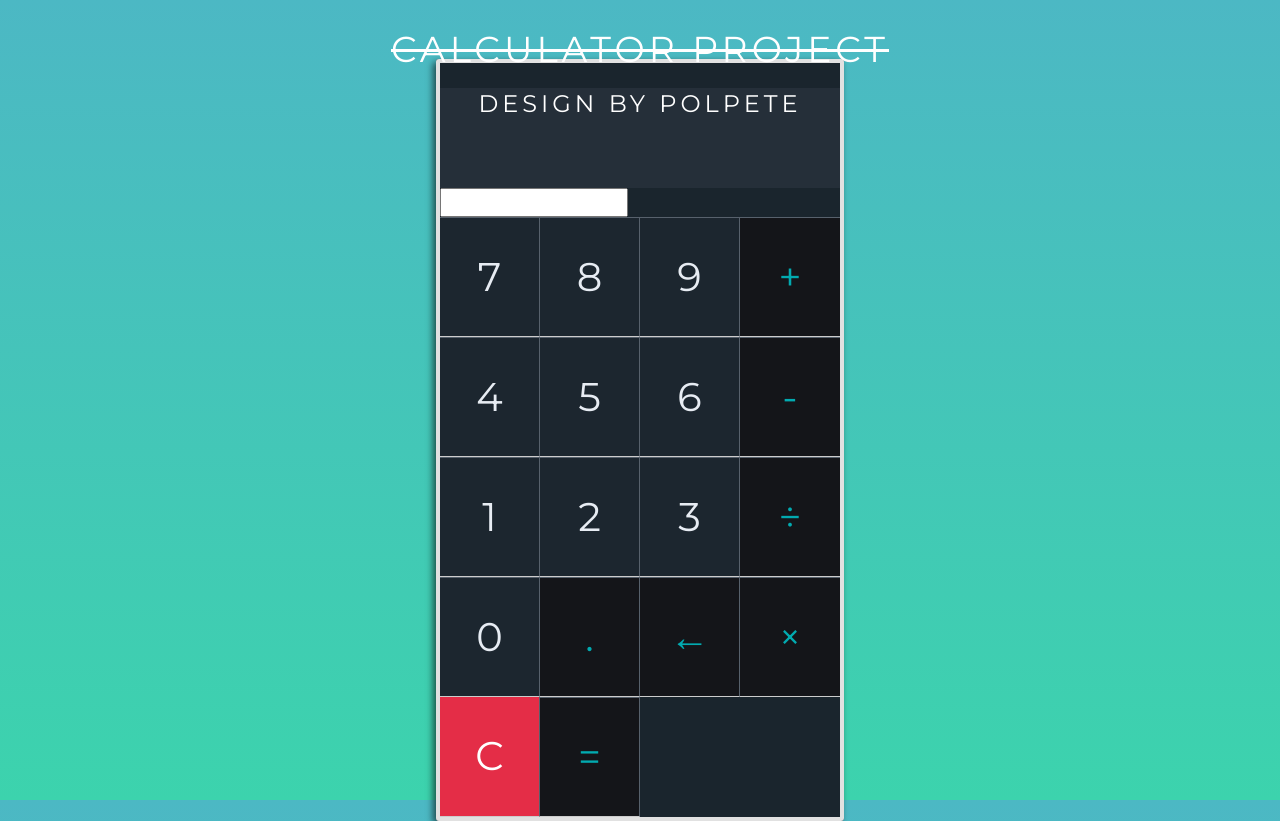
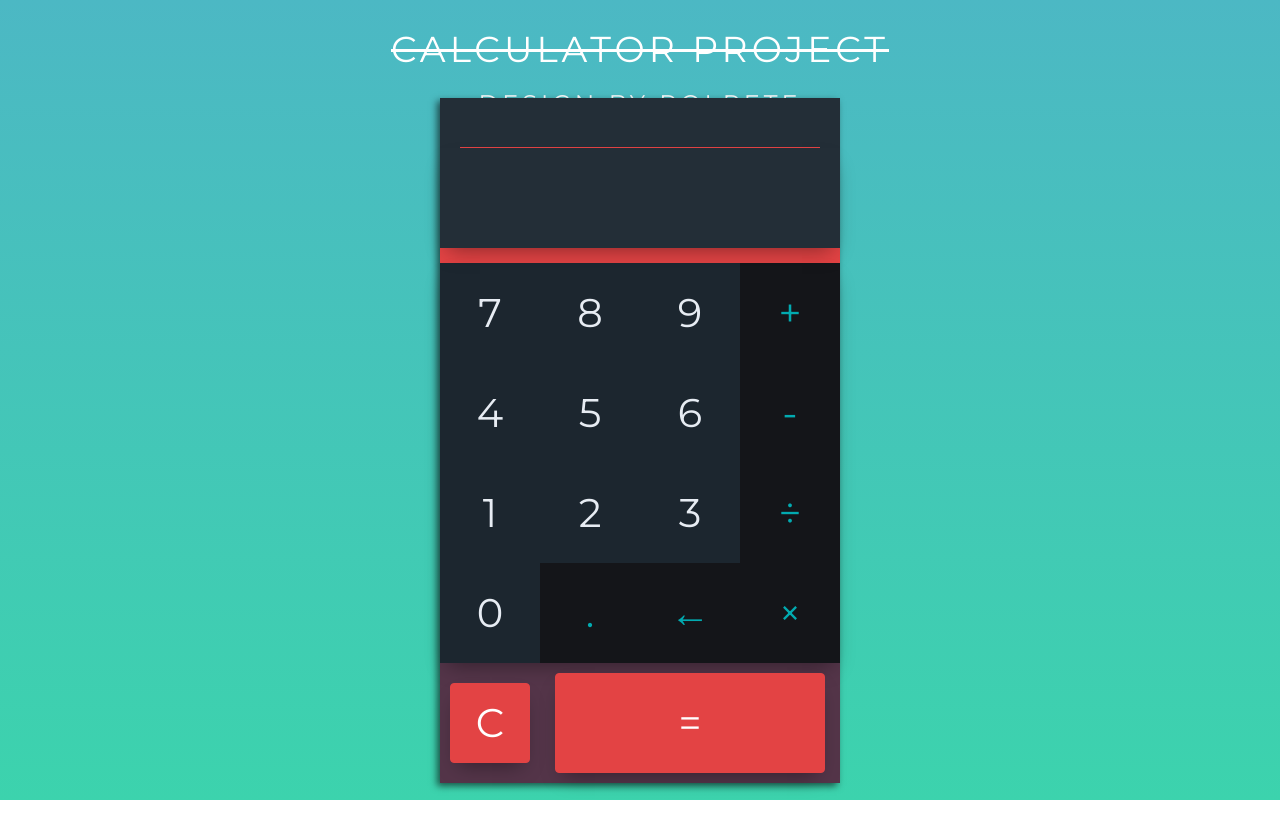
Before and after one commit to PolPete/calculator, a plain HTML site: page index.html in a window 1280 px wide. After the commit the page ends 800 px from the top, so only its background shows below. Drawn offline with nearby package versions, Linux system fonts and the light colour scheme.

Commit message:
Changed background color and font-family

```diff
--- a/styles/style.css
+++ b/styles/style.css
@@ -10,12 +10,15 @@ header {
 	text-align: center;
 	color: #FFF;
 }
+
 h1, h2, h3 {
 	font-family: 'Montserrat', sans-serif;
 }
+
 header h1 {
 	text-decoration: line-through;
 }
+
 .container {
 	display: flex;
 	align-items: center;
@@ -25,57 +28,114 @@ header h1 {
 }
 
 #container {
-	width: 408px;
-	padding: 0;
+	position: relative;
+	width: 400px;
+	padding: 0 0 120px;
 	margin: 20px auto;
-	background-color: #1A252D;
-	border-radius: 3px;
-	border: 4px solid #E1E1E1;
+	background-color: #543549;
+	border: none;
 	box-shadow: -3px 3px 7px rgba(0, 0, 0, .6);
+}
+
+#upperBg {
+	position: absolute;
+	top: 80px;
+	left: 0;
+	width: 400px;
+	height: 125px;
+	background-color: #E34344;
+	z-index: 0;
+}
+
+.displayWrapper {
+	display: block;
+	margin: 0;
+	height: 50px;
+	width: 400px;
+	background-color: #232E37;
 }
 
 #display {
 	display: block;
-	margin: 25px 0 0;
+	margin: 0 20px;
+	height: 50px;
+	width: 360px;
+	padding: 4px 25px 0;
+	border: none;
+	border-bottom: 1px solid #E34344;
+	background-color: #232E37;
+	font-size: 24px;
+	color: #E34344;
+	text-align: right;
+	font-family: 'Lato', sans-serif;
+	font-weight: 100;
+	font-style: italic;
+}
+
+
+#mainDisplay {
+	position: relative;
+	display: block;
+	margin: 0;
 	height: 100px;
 	width: 400px;
 	padding: 20px 10px 0;
 	border: none;
-	background-color: #252F39;
+	background-color: #232E37;
 	font-size: 42px;
 	color: #E7ECF3;
 	text-align: right;
 	font-weight: 400;
+	z-index: 5;
+	-moz-box-shadow: 0px 10px 20px -8px rgba(0, 0, 0, 0.4);
+	-webkit-box-shadow: 0px 10px 20px -8px rgba(0, 0, 0, 0.4);
+	-ms-box-shadow: 0px 10px 20px -8px rgba(0, 0, 0, 0.4);
+	box-shadow: 0px 10px 20px -8px rgba(0, 0, 0, 0.4);
+}
+
+.buttonContainer {
+	position: relative;
+	height: 400px;
+	margin-top: 15px;
+	padding-bottom: 30px;
+	background-color: #1C262F;
+	-moz-box-shadow: 0px 10px 20px -8px rgba(0, 0, 0, 0.4);
+	-webkit-box-shadow: 0px 10px 20px -8px rgba(0, 0, 0, 0.4);
+	-ms-box-shadow: 0px 10px 20px -8px rgba(0, 0, 0, 0.4);
+	box-shadow: 0px 10px 20px -8px rgba(0, 0, 0, 0.4);
+}
+
+.clearEqualContainer {
+	position: absolute;
+	bottom: 10px;
 }
 
 .button {
 	float: left;
 	margin: 0;
 	width: 100px;
-	height: 120px;
+	height: 100px;
 	font-size: 40px;
 	font-weight: 100;
 	font-stretch: normal;
 	font-family: 'Montserrat', sans-serif;
+	border-bottom: none;
+}
+
+.button:focus {
+	outline: 0;
 }
 
 .mathButtons {
 	margin: 0;
 	color: #02AAB0;
 	background-color: #141519;
-	border-top: 1px solid #57616C;
 	font-family: 'Montserrat', sans-serif;
-}
-
-.equalButton {
-	border-right: 1px solid #57616C;
 }
 
 .digits {
 	color: #E7ECF3;
 	background-color: #1C262F;
-	border-top: 1px solid #57616C;
-	border-right: 1px solid #57616C;
 }
 
 .digits:hover,
@@ -83,11 +143,35 @@ header h1 {
 	background-color: #232E37;
 }
 
-#clearButton:hover {
+#equalButton:hover,
+#clearButton:hover{
+	border: 1px solid #882E3F;
 	background-color: #882E3F;
 }
+
+#equalButton {
+	color: #FFF;
+	background-color: #E34344;
+	width: 270px;
+	margin: 0 15px;
+	border: 1px solid #E34344;
+	border-radius: 4px;
+	-moz-box-shadow: 0px 10px 20px -8px rgba(0, 0, 0, 0.4);
+	-webkit-box-shadow: 0px 10px 20px -8px rgba(0, 0, 0, 0.4);
+	-ms-box-shadow: 0px 10px 20px -8px rgba(0, 0, 0, 0.4);
+	box-shadow: 0px 10px 20px -8px rgba(0, 0, 0, 0.4);
+}
+
 #clearButton {
 	color: #FFF;
-	background-color: #E42D47;
-	border-right: 1px solid #57616C;
+	background-color: #E34344;
+	height: 80px;
+	width: 80px;
+	margin: 10px;
+	border: 1px solid #E34344;
+	border-radius: 4px;
+	-moz-box-shadow: 0px 10px 20px -8px rgba(0, 0, 0, 0.4);
+	-webkit-box-shadow: 0px 10px 20px -8px rgba(0, 0, 0, 0.4);
+	-ms-box-shadow: 0px 10px 20px -8px rgba(0, 0, 0, 0.4);
+	box-shadow: 0px 10px 20px -8px rgba(0, 0, 0, 0.4);
 }
```
